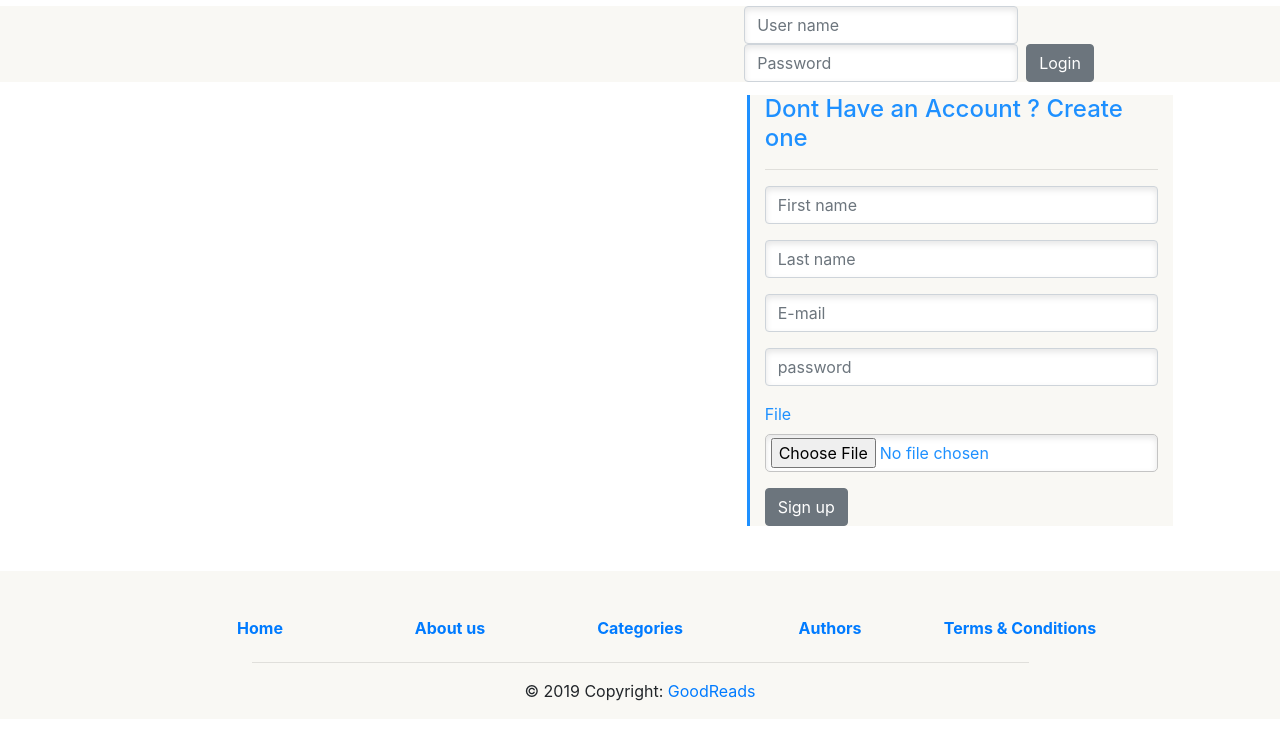
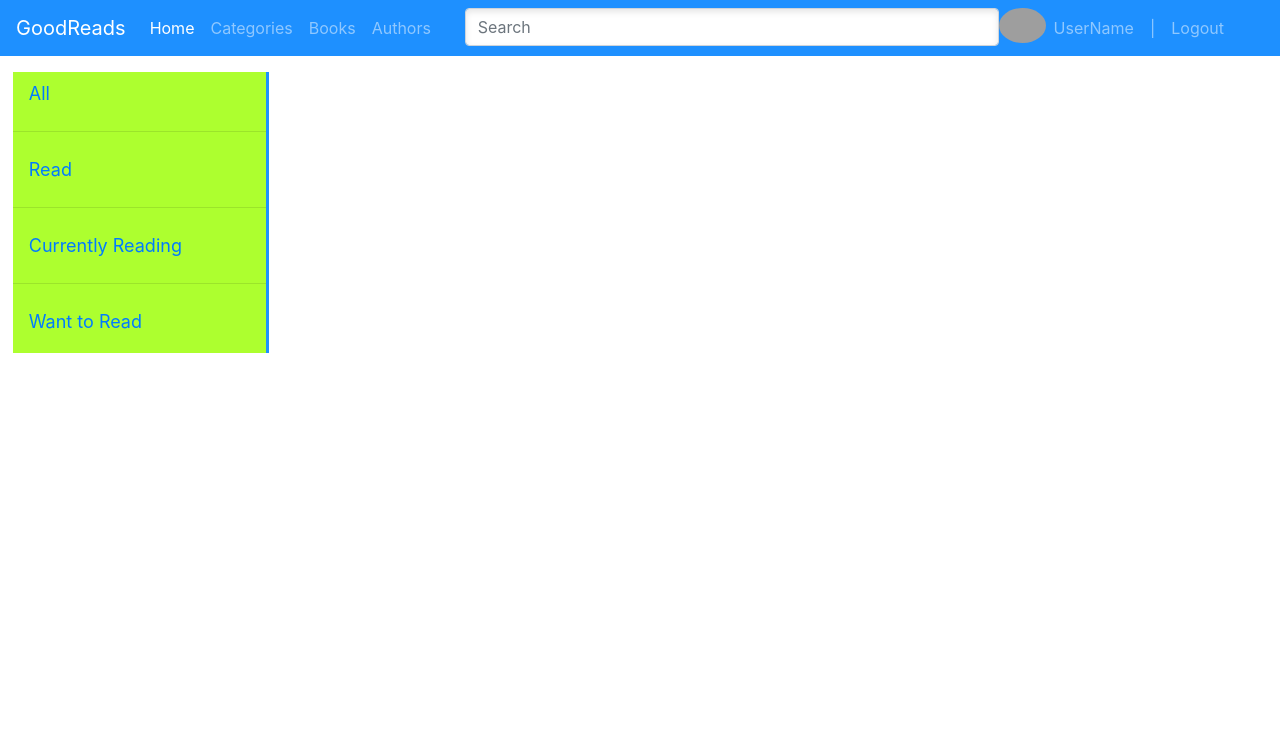
Before and after one commit to Abdelrahman1993/goodRead, a React (Create React App) app: page / in a window 1280 px wide. Shown: the top 740 px of the page. Built offline with nearby package versions, Linux system fonts and the light colour scheme; grey boxes are pictures that could not be loaded.

Commit message:
preparing add author component to be linked with backend

```diff
--- a/package.json
+++ b/package.json
@@ -6,9 +6,10 @@
     "@fortawesome/fontawesome-svg-core": "^1.2.15",
     "@fortawesome/free-solid-svg-icons": "^5.7.2",
     "@fortawesome/react-fontawesome": "^0.1.4",
+    "@trendmicro/react-sidenav": "^0.4.5",
     "bootstrap": "^4.3.1",
     "mdbreact": "^4.11.0",
-    "react": "^16.8.2",
+    "react": "^16.8.3",
     "react-dom": "^16.8.2",
     "react-router": "^4.3.1",
     "react-router-dom": "^4.3.1",
--- a/src/App.css
+++ b/src/App.css
@@ -2,7 +2,6 @@
   height: 100%;
   width: 100%;
   position: absolute;
-
 
 }
 
@@ -24,12 +23,24 @@
 
 
 }
+.Nav {background-color:dodgerblue;
+}
+
+.moveinput{margin-left: 3% ;width: 35em}
+.moveAvata{margin-right: 5%}
 
 .foot{
     margin-top: 3.5%;
     height: 100%;
     width: 100%;
     background-color:#f9f8f4;
+}
 
-
+.sidbar{
+    background-color: greenyellow;
+    width: 20%;
+    font-size: 18px;
+    margin-left: 1%;
+    border-right: 3px solid dodgerblue;
+    padding-bottom: 10px;
 }
--- a/src/App.js
+++ b/src/App.js
@@ -6,6 +6,8 @@ import AdminControl from "./components/AdminControl";
 import UsrLogin from "./components/UsrLogin";
 import UsrSignUp from "./components/UsrSignUp";
 import Footer from "./components/Footer";
+import Nav from "./components/Nav";
+import SideBar from "./components/SideBar";
 
 
 class App extends React.Component {
@@ -16,9 +18,9 @@ class App extends React.Component {
             <div  >
                 {/*<Link to="/Admin">Admin</Link>*/}
 
-               <Route path="/" exact component={UsrLogin}/>
-                <Route path="/" exact component={UsrSignUp}/>
-                <Route path="/" exact component={Footer}/>
+               <Route path="/" exact component={Nav}/>
+                {/*<Route path="/" exact component={UsrSignUp}/>*/}
+                <Route path="/" exact component={SideBar}/>
               <Route path="/Admin" exact component={AdminLogin} />
               <Route path="/AdminControls" component={AdminControl}/>
             </div>
--- a/src/components/AddAuthorForm.js
+++ b/src/components/AddAuthorForm.js
@@ -1,5 +1,5 @@
 import React , {Component} from 'react';
-import {Button, Form, FormGroup, Input, Label, ModalBody, ModalFooter, ModalHeader} from "reactstrap";
+import {Button, Form, FormGroup, Input, Label, ModalBody, ModalFooter, ModalHeader, Table} from "reactstrap";
 import {Modal} from "reactstrap"
 
 class AddAuthorForm extends Component {
@@ -67,6 +67,21 @@ class AddAuthorForm extends Component {
                         <Button color="secondary" onClick={this.handle_modal}>{this.props.cancel}</Button>
                     </ModalFooter>
                 </Modal>
+
+                <Table>
+                    <thead>
+                    <tr>
+                        <th>ID</th>
+                        <th>Photo</th>
+                        <th>First Name</th>
+                        <th>Date of Birth</th>
+                        <th>Actions</th>
+
+                    </tr>
+                    </thead>
+                </Table>
+
+
             </div>);
     }
 }
--- a/src/components/AddCategoryForm.js
+++ b/src/components/AddCategoryForm.js
@@ -59,7 +59,7 @@ class AddCategoryForm extends Component {
                     <Button color="secondary" onClick={this.handle_modal}>{this.props.cancel}</Button>
                 </ModalFooter>
             </Modal>
-                <Table>
+                    <Table>
                     <thead>
                     <tr>
                         <th>ID</th>
--- /dev/null
+++ b/src/components/Nav.js
@@ -0,0 +1,61 @@
+import React , {Component} from 'react';
+import '../App.css';
+
+
+class Nav extends Component {
+
+    render() {
+        return (
+
+         <div className='Nav'>
+             <nav className="mb-1 navbar navbar-expand-lg navbar-dark orange lighten-1">
+                 <a className="navbar-brand" href="#">GoodReads</a>
+                 <div className="collapse navbar-collapse" id="navbarSupportedContent-555">
+                     <ul className="navbar-nav mr-auto">
+                         <li className="nav-item active">
+                             <a className="nav-link" href="#">Home
+                                 <span className="sr-only">(current)</span>
+                             </a>
+                         </li>
+                         <li className="nav-item">
+                             <a className="nav-link" href="#">Categories</a>
+                         </li>
+                         <li className="nav-item">
+                             <a className="nav-link" href="#">Books</a>
+                         </li>
+                         <li className="nav-item">
+                             <a className="nav-link" href="#">Authors</a>
+                         </li>
+                         <li className="nav-item moveinput">
+                             <input className="form-control" type="text" placeholder="Search" aria-label="Search"/>
+                         </li>
+
+                     </ul>
+
+                     <ul className="navbar-nav ml-auto nav-flex-icons moveAvata">
+
+                         <li className="nav-item avatar">
+                             <a className="nav-link p-0" href="#">
+                                 <img src="https://mdbootstrap.com/img/Photos/Avatars/avatar-5.jpg"
+                                      className="rounded-circle z-depth-0" alt="avatar image" height="35"/>
+                             </a>
+                         </li>
+                         <li className="nav-item ">
+                             <a className="nav-link" href="#">UserName</a>
+                         </li>
+                         <li className="nav-item ">
+                             <a className="nav-link">|</a>
+                         </li>
+
+                         <li className="nav-item ">
+                             <a className="nav-link" href="#">Logout</a>
+                         </li>
+                     </ul>
+                 </div>
+             </nav>
+         </div>
+
+        );
+    }
+}
+export default Nav;
--- /dev/null
+++ b/src/components/SideBar.js
@@ -0,0 +1,38 @@
+import React , {Component} from 'react';
+import '../App.css';
+import {Nav, NavItem, NavLink} from "reactstrap";
+
+
+class SideBar extends Component {
+
+    render() {
+        return (
+
+            <div className='sidbar'>
+                <p></p>
+                <Nav vertical>
+                    <NavItem>
+                        <NavLink href="#">All</NavLink>
+                        <hr/>
+                    </NavItem>
+
+                    <NavItem>
+                        <NavLink href="#">Read</NavLink>
+                        <hr/>
+                    </NavItem>
+                    <NavItem>
+                        <NavLink href="#">Currently Reading</NavLink>
+                        <hr/>
+                    </NavItem>
+                    <NavItem>
+                        <NavLink  href="#">Want to Read</NavLink>
+                    </NavItem>
+                </Nav>
+
+
+            </div>
+
+        );
+    }
+}
+export default SideBar;
```
Also changed, not shown: src/components/nav.js (deleted, +0 -44 lines), 1 other file (tests, documents, lock files or other folders).
